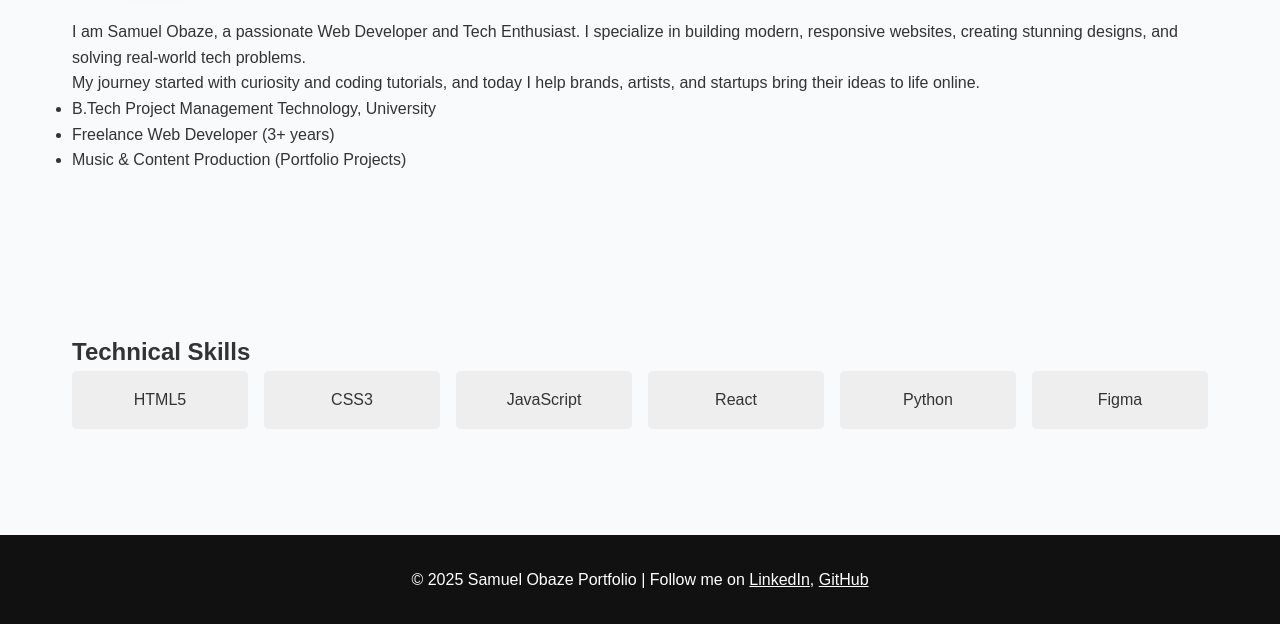
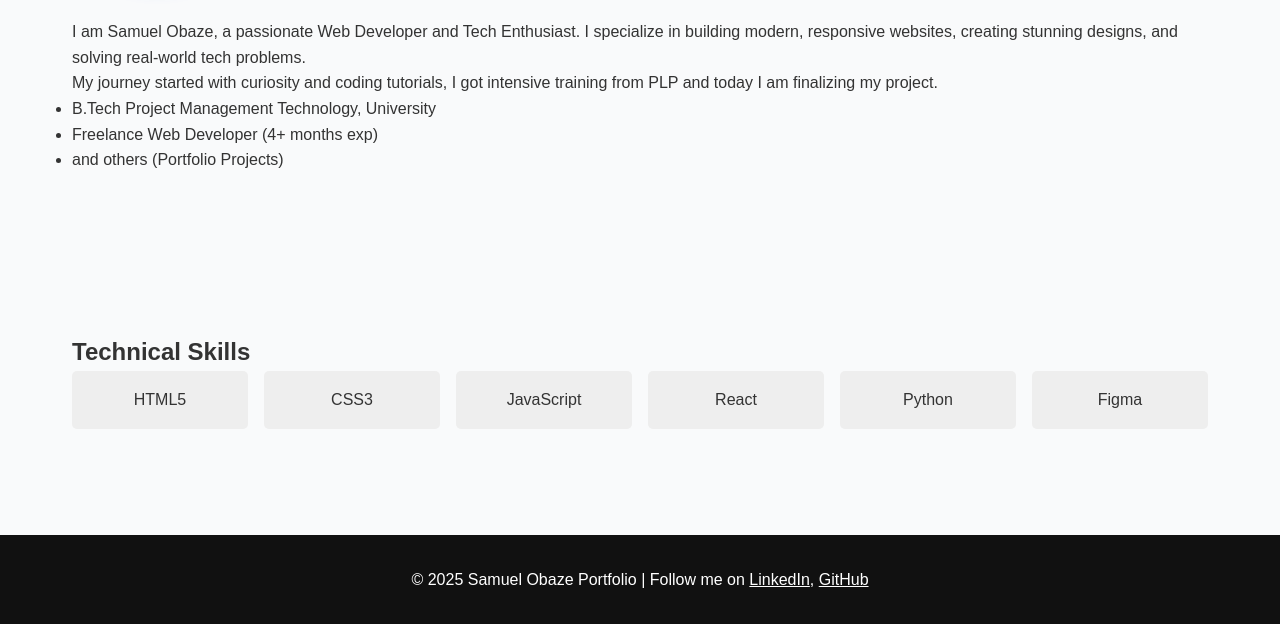
Before and after one commit to SamuelStave/Week-8-Assignment, a plain HTML site: page about.html in a window 1280 px wide. Shown: the part 313-937 px from the top of the page. Drawn offline with Linux system fonts and the light colour scheme.

Commit message:
Update about.html

```diff
--- a/about.html
+++ b/about.html
@@ -26,11 +26,11 @@
         <img src="images/me.jpg" alt="Samuel Obaze profile photo" class="profile-img">
         <div>
           <p>I am Samuel Obaze, a passionate Web Developer and Tech Enthusiast. I specialize in building modern, responsive websites, creating stunning designs, and solving real-world tech problems.</p>
-          <p>My journey started with curiosity and coding tutorials, and today I help brands, artists, and startups bring their ideas to life online.</p>
+          <p>My journey started with curiosity and coding tutorials, I got intensive training from PLP and today I am finalizing my project.</p>
           <ul>
             <li>B.Tech Project Management Technology, University</li>
-            <li>Freelance Web Developer (3+ years)</li>
-            <li>Music & Content Production (Portfolio Projects)</li>
+            <li>Freelance Web Developer (4+ months exp)</li>
+            <li>and others (Portfolio Projects)</li>
           </ul>
         </div>
       </div>
@@ -49,7 +49,7 @@
   </main>
   <footer>
     <p>&copy; 2025 Samuel Obaze Portfolio | Follow me on
-      <a href="#">LinkedIn</a>, <a href="#">GitHub</a>
+      <a href="https://linkedln.com/SamuelStave">LinkedIn</a>, <a href="https://github.com/SamuelStave">GitHub</a>
     </p>
   </footer>
   <script src="js/main.js"></script>
```
